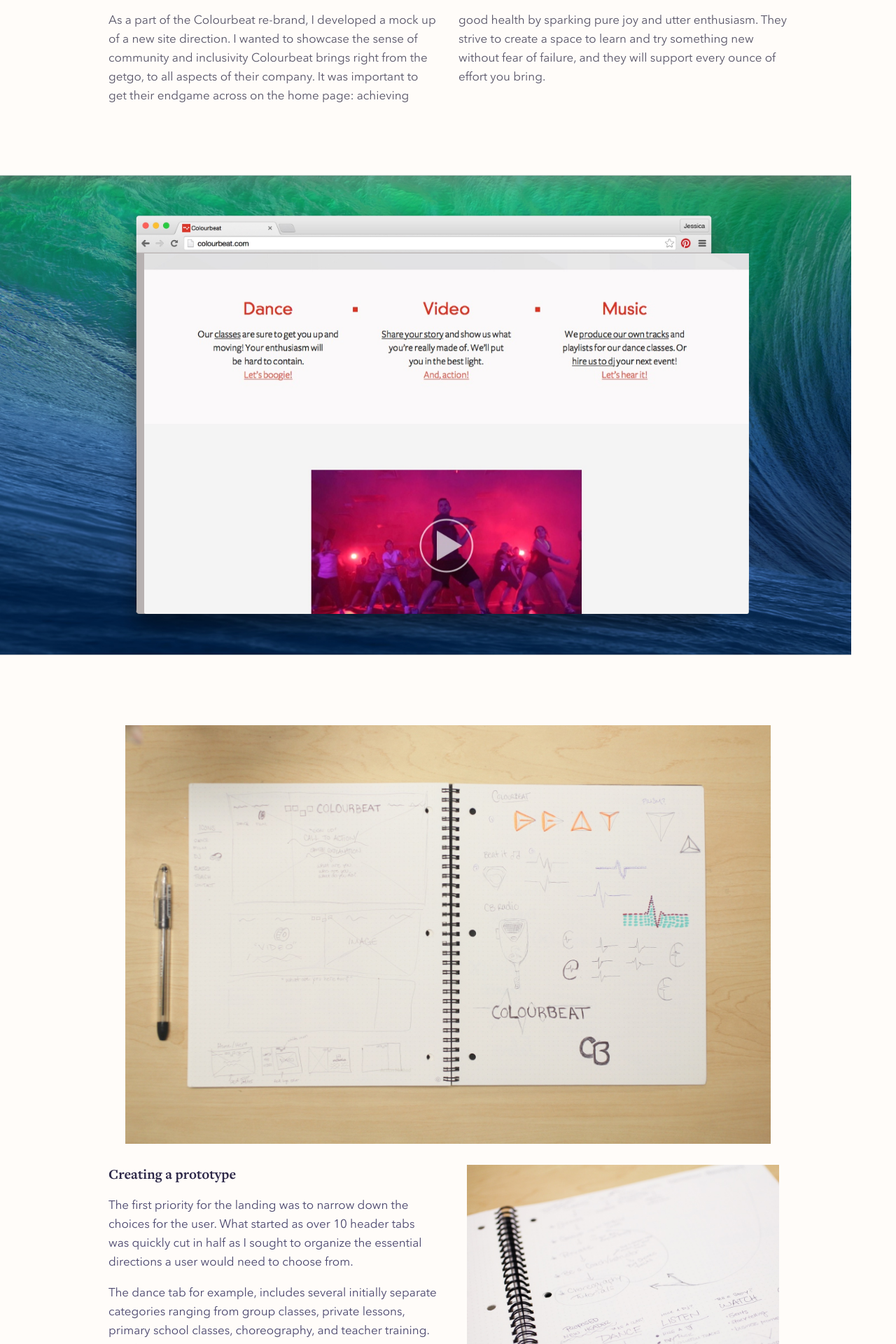
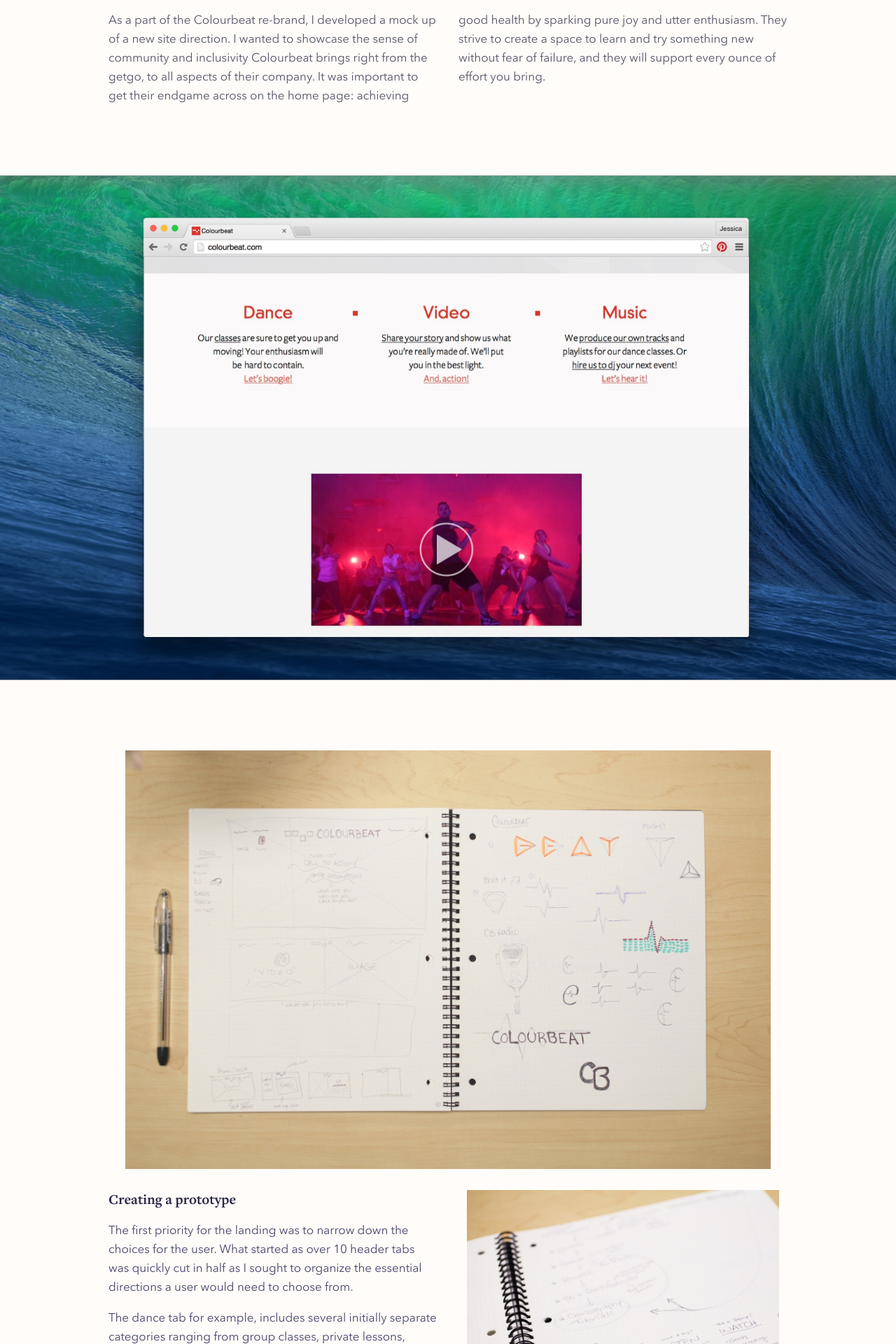
Before and after one commit to jessbottali/jessicabottali.com, a Jekyll site: the page built from projects/colourbeat-landing/index.html, in a window 1280 px wide. Shown: the part 322-2242 px from the top of the page at 70% size. Built offline with Jekyll 4.4.1, drawn with Linux system fonts in a browser that asks for light colours; comment, search, counter and statistics services are not loaded.

Commit message:
added w100 to full width img class type

```diff
--- a/projects/colourbeat-landing/index.html
+++ b/projects/colourbeat-landing/index.html
@@ -18,7 +18,7 @@
       <img src="./images/landing.jpg" />
     </div>
   </div>
-  <img src="./images/4@2x.jpg" class="ProjectImage full" />
+  <img src="./images/4@2x.jpg" class="ProjectImage full w100" />
 </div>
 <div class="Container">
   <div class="Grid gutters">
@@ -38,4 +38,4 @@
     </div>
   </div>
 </div>
-<img src="./images/1@2x.jpg" class="ProjectImage full" />
+<img src="./images/1@2x.jpg" class="ProjectImage full w100" />
```
